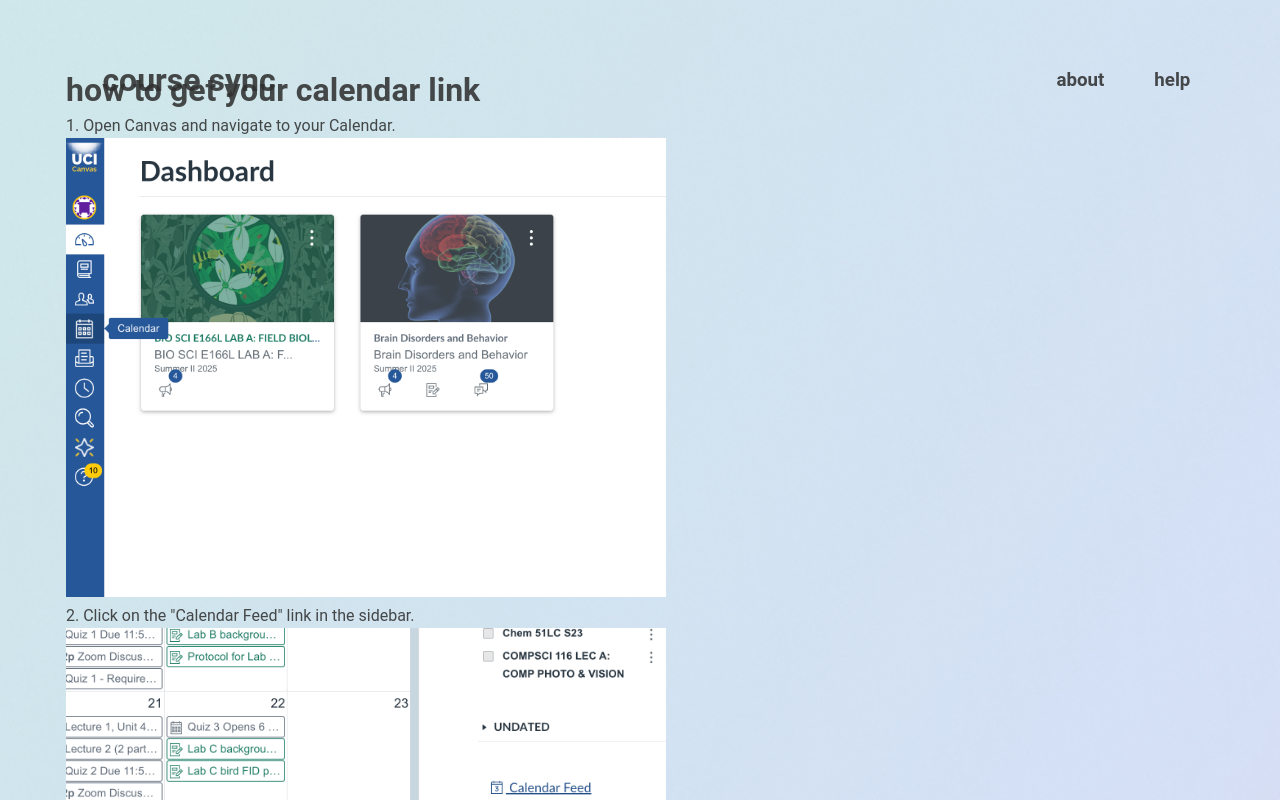
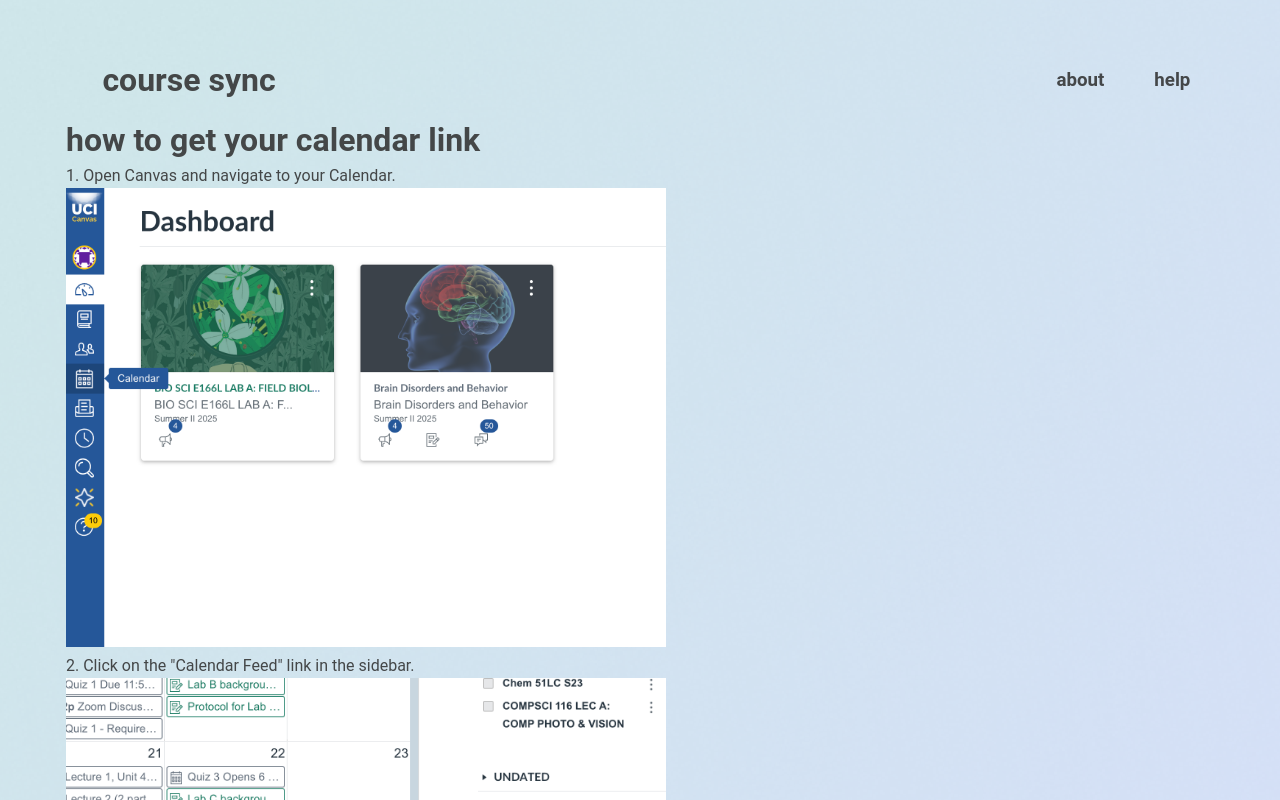
Before and after one commit to ellalchung/canvas-to-notion-web, a Vue app: page /calendar-help in a window 1280 px wide. Shown: the top 800 px of the page. Built offline with nearby package versions, Linux system fonts and the light colour scheme.

Commit message:
add help page for calendar

```diff
--- a/src/pages/CalendarHelp.vue
+++ b/src/pages/CalendarHelp.vue
@@ -32,7 +32,7 @@
 
 <style scoped>
 .content {
-    padding: 50px
+    padding: 100px 50px
 }
 .bg {
     background-image: url('/gradient-background.png');
```
